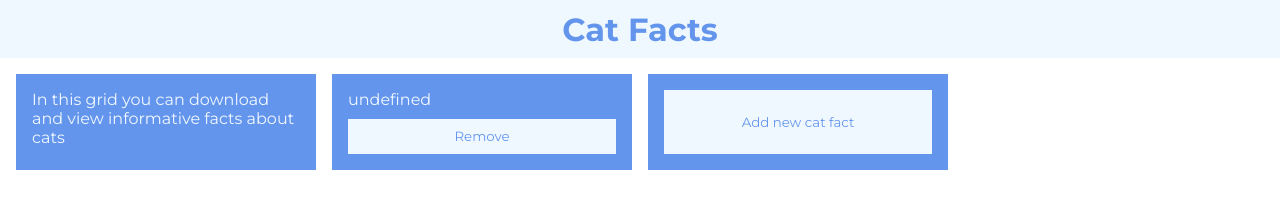
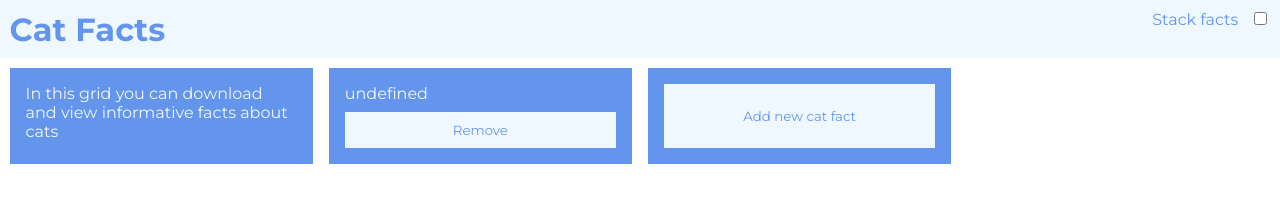
Before and after one commit to mglatki/catFactsWebApp, a plain HTML site: page index.html in a window 1280 px wide. Both pictures are taken after a click on the button "Add new cat fact". Drawn offline with Linux system fonts and the light colour scheme; no server answers.

Commit message:
Implemented singleFactMode and switching modes

```diff
--- a/index.html
+++ b/index.html
@@ -16,6 +16,18 @@
   <body>
     <header>
       <h1>Cat Facts</h1>
+      <div class="sliderMode">
+        <p id="sliderModeText">Stack facts</p>
+        <label class="switch">
+          <input
+            type="checkbox"
+            name="sd"
+            id="catFactModeSwitch"
+            onclick="toggleCatFactsMode()"
+          />
+          <span class="slider"></span>
+        </label>
+      </div>
     </header>
     <main></main>
     <script src="script.js"></script>
--- a/script.js
+++ b/script.js
@@ -1,11 +1,14 @@
 "use strict";
 
 const grid = document.querySelector(`main`);
+const catFactsMode = document.getElementById(`catFactModeSwitch`);
 const factItemClass = `factItem`;
 const addFactItemClass = `addFactItem`;
 const removeFactButtonClass = `removeFactButton`;
 const addFactButtonClass = `addFactButton`;
 const factContentClass = `factContent`;
+const singleFactSliderModeText = `Single fact`;
+const stackFactsSliderModeText = `Stack facts`;
 
 const createInfoItem = function () {
   const factParagraph = document.createElement(`p`);
@@ -17,23 +20,6 @@ const createInfoItem = function () {
   factDiv.appendChild(factParagraph);
 
   grid.appendChild(factDiv);
-};
-
-const createAddItemButton = function () {
-  const factRemoveButton = document.createElement(`button`);
-  factRemoveButton.classList.add(addFactButtonClass);
-  factRemoveButton.innerText = `Add new cat fact`;
-
-  const factDiv = document.createElement(`div`);
-  factDiv.classList.add(factItemClass);
-  factDiv.classList.add(addFactItemClass);
-  factDiv.appendChild(factRemoveButton);
-
-  grid.appendChild(factDiv);
-
-  document
-    .querySelector(`.${addFactButtonClass}`)
-    .addEventListener(`click`, addCatFactItemToGrid);
 };
 
 const getCatFact = async () => {
@@ -75,20 +61,44 @@ const createFactsGridItem = function (content) {
   return factDiv;
 };
 
-// const addCatFactItemToGrid = async () => {
-//   const factItem = await createCatFactItem();
+const addAnotherCatFactItemToGrid = async () => {
+  const factItem = await createCatFactItem();
 
-//   grid.insertBefore(factItem, grid.children[grid.children.length - 1]);
-// };
+  grid.insertBefore(factItem, grid.lastChild);
+};
 
-const addCatFactItemToGrid = async () => {
+const replaceCatFactItemInGrid = async () => {
   const factItem = await createCatFactItem();
 
   grid.innerText = ``;
   createFactsGridStartItems();
-  console.log(grid.childNodes);
 
-  grid.insertBefore(factItem, grid.children[grid.children.length - 1]);
+  grid.insertBefore(factItem, grid.lastChild);
+};
+
+const addCatFactItemToGrid = () => {
+  if (catFactsMode.checked) {
+    replaceCatFactItemInGrid();
+  } else {
+    addAnotherCatFactItemToGrid();
+  }
+};
+
+const createAddItemButton = function () {
+  const factRemoveButton = document.createElement(`button`);
+  factRemoveButton.classList.add(addFactButtonClass);
+  factRemoveButton.innerText = `Add new cat fact`;
+
+  const factDiv = document.createElement(`div`);
+  factDiv.classList.add(factItemClass);
+  factDiv.classList.add(addFactItemClass);
+  factDiv.appendChild(factRemoveButton);
+
+  grid.appendChild(factDiv);
+
+  document
+    .querySelector(`.${addFactButtonClass}`)
+    .addEventListener(`click`, addCatFactItemToGrid);
 };
 
 const createFactsGridStartItems = function () {
@@ -115,3 +125,16 @@ grid.addEventListener(
   },
   true
 );
+
+const toggleCatFactsMode = () => {
+  let sliderModeText = document.getElementById(`sliderModeText`);
+
+  if (catFactsMode.checked) {
+    sliderModeText.innerText = singleFactSliderModeText;
+  } else {
+    sliderModeText.innerText = stackFactsSliderModeText;
+  }
+};
+
+catFactsMode.checked = false;
+sliderModeText.innerText = stackFactsSliderModeText;
--- a/style.css
+++ b/style.css
@@ -13,15 +13,21 @@ header {
   background-color: aliceblue;
   color: cornflowerblue;
   display: flex;
-  justify-content: center;
+  justify-content: space-between;
   padding: 0.6rem;
+}
+
+.sliderMode {
+  display: grid;
+  grid-template-columns: 1fr 1rem;
+  grid-gap: 1rem;
 }
 
 main {
   display: grid;
   grid-gap: 1rem;
   grid-template-columns: 1fr;
-  margin: 1rem;
+  margin: 0.6rem;
   font-weight: 400;
 }
 
```
